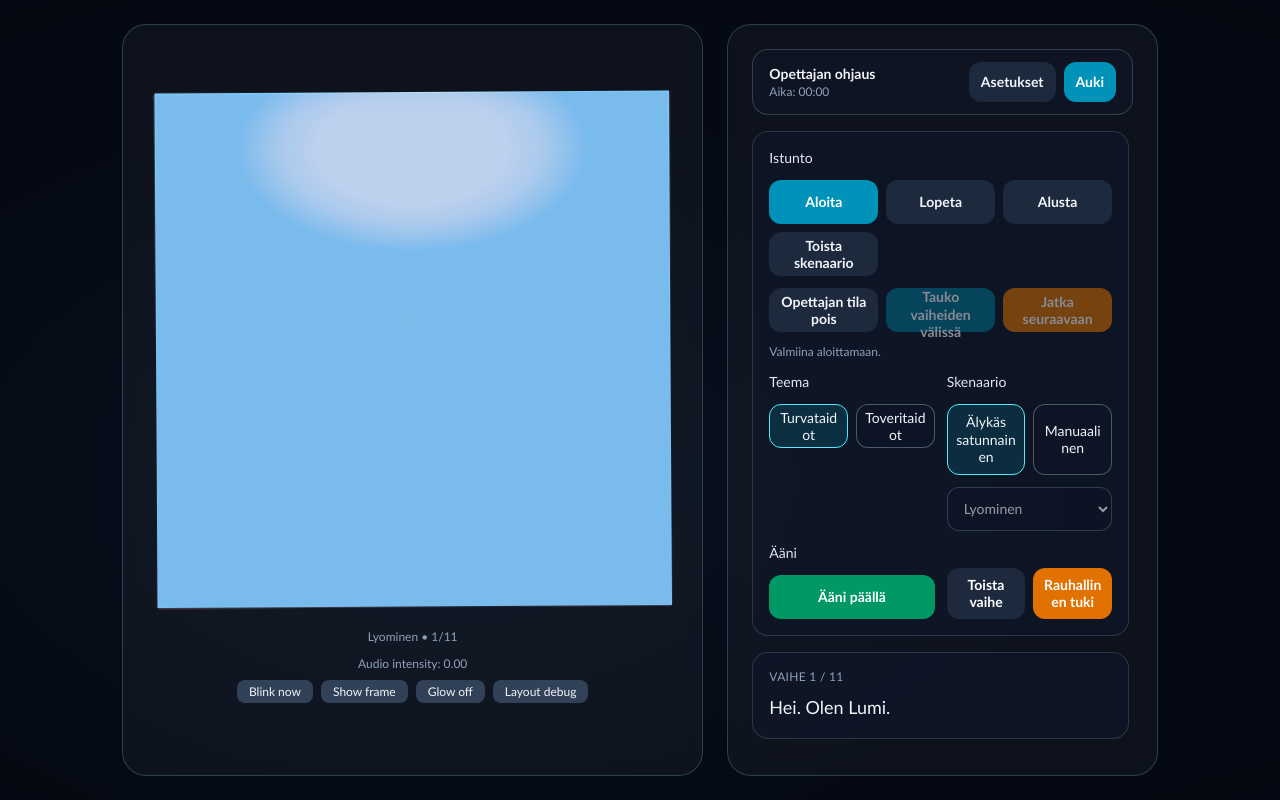
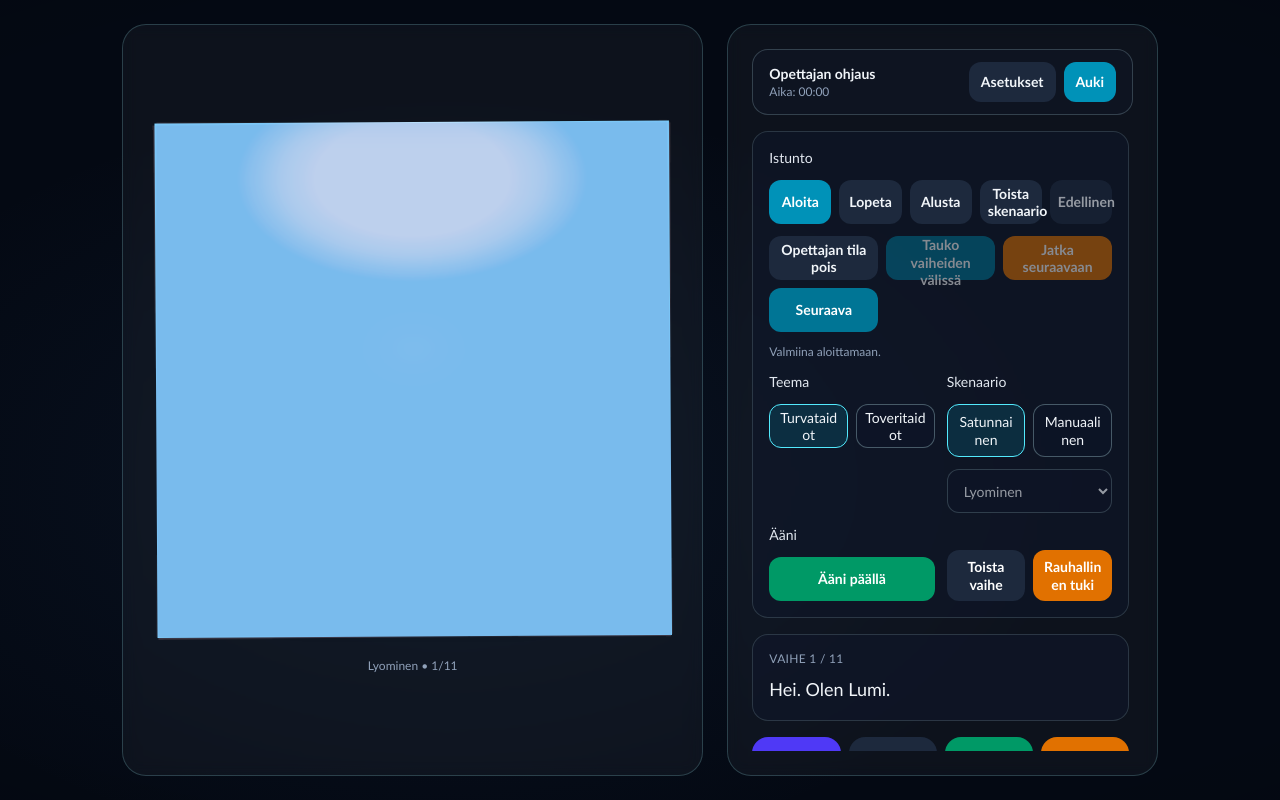
Before and after one commit to Saramah63/Lumi, a Next.js app: page /lumi in a window 1280 px wide. Built offline with nearby package versions, Linux system fonts and the light colour scheme.

Commit message:
feat: simplify lumi teacher ui and add adaptive vote-based responses

```diff
--- a/components/ScenarioRunner.tsx
+++ b/components/ScenarioRunner.tsx
@@ -486,7 +486,7 @@ export function ScenarioRunner() {
 
   const sessionMode: SessionMode = groupSize === 1 ? "solo_personalized" : "group_script";
   const childLanguage = "fi";
-  const showDevTools = process.env.NODE_ENV !== "production";
+  const showDevTools = false;
 
   const scenario = useMemo(
     () => scenarios.find((s) => s.id === scenarioId) ?? scenarios[0],
@@ -1242,7 +1242,7 @@ export function ScenarioRunner() {
     setStepIndex(next);
   };
 
-  const handleVote = (emojiId: string) => {
+  const handleVote = async (emojiId: string) => {
     if (!votingMode) return;
     setSelectedEmoji(emojiId);
     setVotes((prev) => ({ ...prev, [emojiId]: (prev[emojiId] ?? 0) + 1 }));
@@ -1257,7 +1257,15 @@ export function ScenarioRunner() {
       angry: "Tuo on vihaa. Hidastetaan yhdessä ja hengitetään.",
       scared: "On ok olla peloissaan. Voimme kertoa aikuiselle.",
     };
-    setVoteEffect(supportive[emojiId] ?? `Ääni vastaanotettu: ${label}.`);
+    const line = supportive[emojiId] ?? `Ääni vastaanotettu: ${label}.`;
+    if (!glowPinned) {
+      const glowMap: Record<string, GlowState> = { angry: "strong", scared: "alert", sad: "calm", happy: "calm" };
+      setGlowState(glowMap[emojiId] ?? "alert");
+    }
+    setVoteEffect(line);
+    if (voiceEnabled) {
+      await speakLine(line, emojiId === "angry" ? "firm_calm" : emojiId === "scared" ? "regulation" : "warm");
+    }
   };
 
   const totalVotes = Object.values(votes).reduce((sum, n) => sum + n, 0);
@@ -1716,7 +1724,7 @@ export function ScenarioRunner() {
           <div className="grid min-w-0 gap-3 overflow-hidden rounded-2xl border border-cyan-100/15 bg-slate-900/50 p-3 md:grid-cols-2 md:p-4">
             <div className="min-w-0 space-y-3 md:col-span-2">
               <p className="text-sm font-medium text-slate-200">Istunto</p>
-              <div className="grid min-w-0 grid-cols-3 gap-2">
+              <div className="grid min-w-0 grid-cols-5 gap-2">
                 <button
                   type="button"
                   onClick={() => void handleStartSession()}
@@ -1749,6 +1757,14 @@ export function ScenarioRunner() {
                 >
                   Toista skenaario
                 </button>
+                <button
+                  type="button"
+                  onClick={() => void handlePrevStep()}
+                  disabled={sessionMode !== "group_script" || stepIndex === 0}
+                  className="h-11 max-w-full rounded-xl bg-slate-800 px-2 text-xs font-semibold leading-tight text-slate-100 disabled:opacity-60 md:text-sm"
+                >
+                  Edellinen
+                </button>
               </div>
               <div className="grid min-w-0 grid-cols-3 gap-2">
                 <button
@@ -1773,6 +1789,14 @@ export function ScenarioRunner() {
                   className="h-11 max-w-full rounded-xl bg-amber-600 px-2 text-xs font-semibold leading-tight text-white disabled:opacity-50 md:text-sm"
                 >
                   Jatka seuraavaan
+                </button>
+                <button
+                  type="button"
+                  onClick={() => void handleNextStep()}
+                  disabled={sessionMode !== "group_script" || awaitingChoice || done}
+                  className="h-11 max-w-full rounded-xl bg-cyan-700 px-2 text-xs font-semibold leading-tight text-white disabled:opacity-50 md:text-sm"
+                >
+                  Seuraava
                 </button>
               </div>
               {awaitingDiscussionNote && (
@@ -1816,7 +1840,7 @@ export function ScenarioRunner() {
                   onClick={() => setScenarioMode("random")}
                   className={`h-auto min-h-11 max-w-full whitespace-normal break-words rounded-xl border px-2 py-2 text-[11px] leading-tight [overflow-wrap:anywhere] md:text-sm ${scenarioMode === "random" ? "border-cyan-300 bg-cyan-500/15" : "border-cyan-100/30 bg-slate-900/50"}`}
                 >
-                  Älykäs satunnainen
+                  Satunnainen
                 </button>
                 <button
                   type="button"
```
